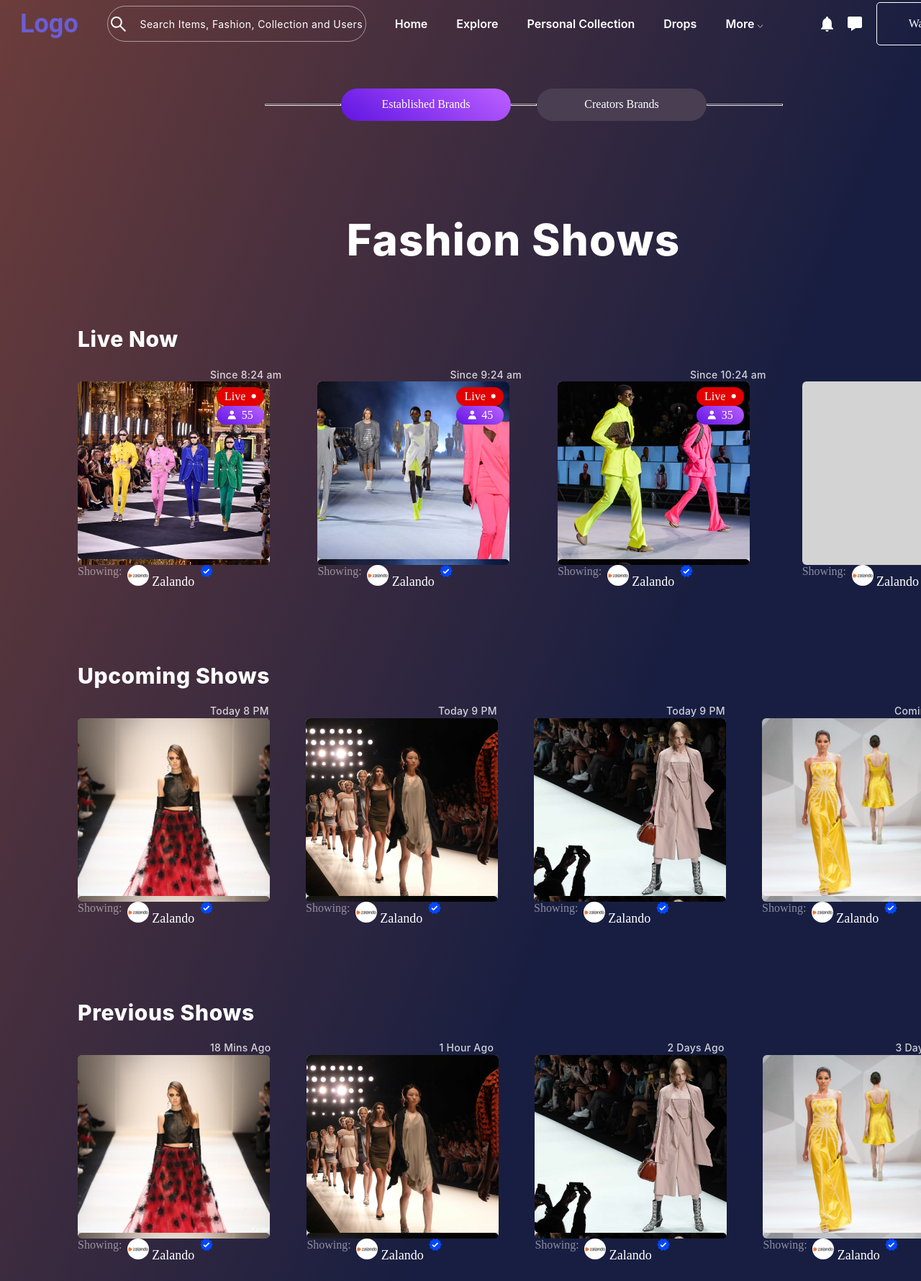
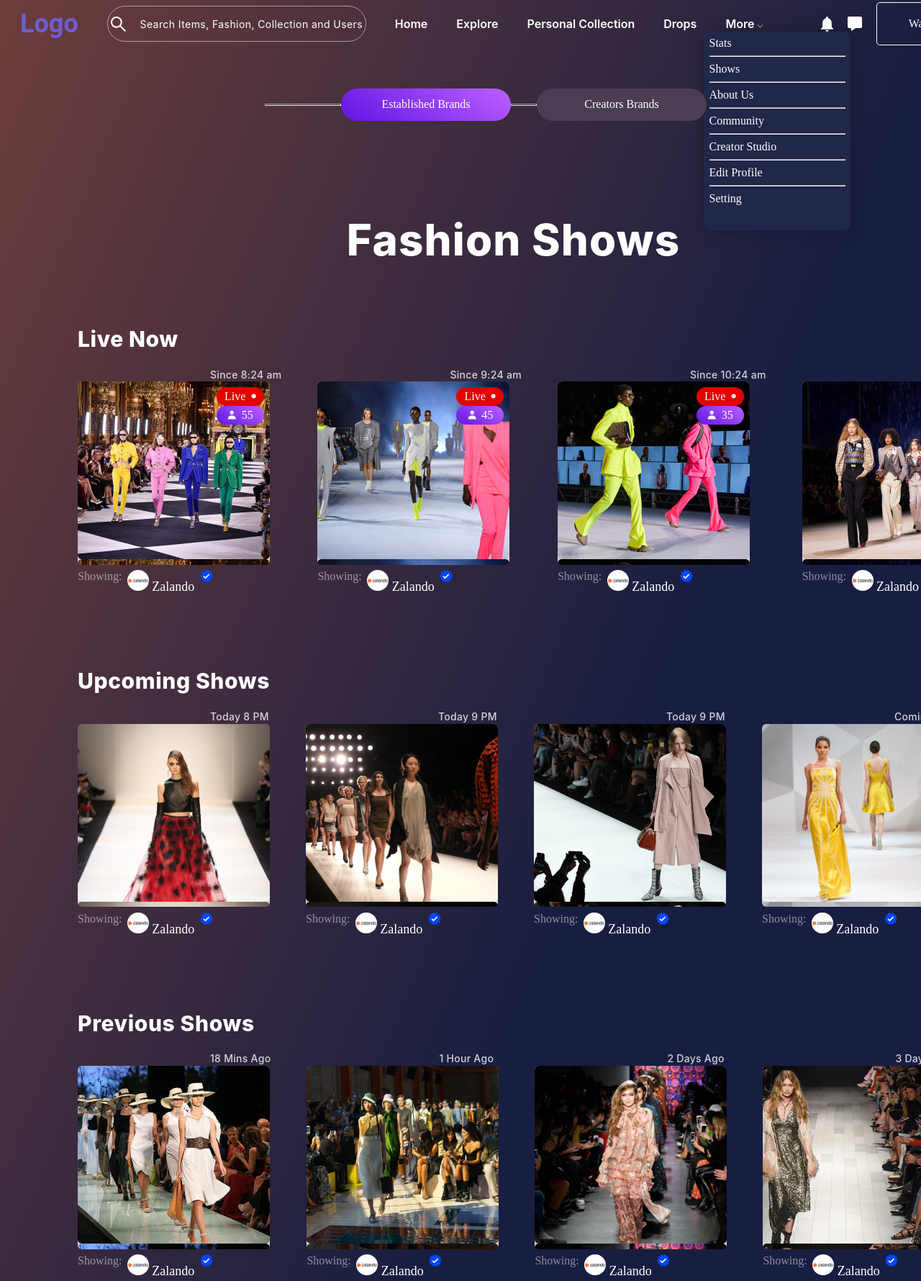
Before and after one commit to maru1009/web_assignment_2, a plain HTML site: page figma/index.html in a window 1280 px wide. Shown: the part 5-1785 px from the top of the page at 72% size. Drawn offline with Linux system fonts and the light colour scheme.

Commit message:
Add files via upload

```diff
--- a/figma/index.html
+++ b/figma/index.html
@@ -161,6 +161,7 @@
                 height: 247px;
                 flex-shrink: 0;
                 padding-top: 7.5px;
+                margin-bottom: 7.5px;
             }
             #picture-2{
                 border-radius: 6px;
@@ -169,6 +170,7 @@
                 height: 247px;
                 flex-shrink: 0;
                 padding-top: 7.5px;
+                margin-bottom: 7.5px;
             }
             #picture-3{
                 border-radius: 6px;
@@ -177,6 +179,7 @@
                 height: 247px;
                 flex-shrink: 0;
                 padding-top: 7.5px;
+                margin-bottom: 7.5px;
             }
             #picture-4{
                 border-radius: 6px;
@@ -185,6 +188,7 @@
                 height: 247px;
                 flex-shrink: 0;
                 padding-top: 7.5px;
+                margin-bottom: 7.5px;
             }
             #picture-5{
                 border-radius: 6px;
@@ -193,6 +197,7 @@
                 height: 247px;
                 flex-shrink: 0;
                 padding-top: 7.5px;
+                margin-bottom: 7.5px;
             }
             #picture-6{
                 border-radius: 6px;
@@ -201,6 +206,7 @@
                 height: 247px;
                 flex-shrink: 0;
                 padding-top: 7.5px;
+                margin-bottom: 7.5px;
             }
             #picture-7{
                 border-radius: 6px;
@@ -209,6 +215,7 @@
                 height: 247px;
                 flex-shrink: 0;
                 padding-top: 7.5px;
+                margin-bottom: 7.5px;
             }
             #picture-8{
                 border-radius: 6px;
@@ -217,6 +224,43 @@
                 height: 247px;
                 flex-shrink: 0;
                 padding-top: 7.5px;
+                margin-bottom: 7.5px;
+            }
+            #picture-9{
+                border-radius: 6px;
+                background: url("Rectangle\ 1926.png"), lightgray 50% / cover no-repeat;
+                width: 267px;
+                height: 247px;
+                flex-shrink: 0;
+                padding-top: 7.5px;
+                margin-bottom: 7.5px;
+            }
+            #picture-10{
+                border-radius: 6px;
+                background: url("Rectangle\ 1927.png"), lightgray 50% / cover no-repeat;
+                width: 267px;
+                height: 247px;
+                flex-shrink: 0;
+                padding-top: 7.5px;
+                margin-bottom: 7.5px;
+            }
+            #picture-11{
+                border-radius: 6px;
+                background: url("Rectangle\ 1928.png"), lightgray 50% / cover no-repeat;
+                width: 267px;
+                height: 247px;
+                flex-shrink: 0;
+                padding-top: 7.5px;
+                margin-bottom: 7.5px;
+            }
+            #picture-12{
+                border-radius: 6px;
+                background: url("Rectangle\ 1929.png"), lightgray 50% / cover no-repeat;
+                width: 267px;
+                height: 247px;
+                flex-shrink: 0;
+                padding-top: 7.5px;
+                margin-bottom: 7.5px;
             }
             .live{
                 display: flex;
@@ -307,7 +351,6 @@
             .introduction{
                 display: flex;
                 flex-direction: row;
-                align-content: center;
                 gap: 7.5px;
             }
             .bold{
@@ -341,6 +384,7 @@
                 height: 0.5px;
                 color: #444;
                 margin-left: -10%;
+                visibility: hidden;
             }
             li{
                 list-style: none;
@@ -404,6 +448,18 @@
                 text-align: start;
                 padding-left: 50px;
             }
+            #options{
+                color: #FFF;
+                width: 189px;
+                height: 269px;
+                flex-shrink: 0;
+                align-self: center;
+                margin: -330px 230px auto 970px;
+                padding: 7.5px 7.5px 0px 7.5px;
+                border-radius: 10px;
+                background: #212749;
+                box-shadow: 0px 0px 24px 0px rgba(0, 0, 0, 0.25);
+            }
         </style>
     </head>
     <body>
@@ -447,6 +503,7 @@
                 </div>
             </div>
             <nav>
+
                 <div id="choose">
                     <hr id="hr-1"/>
                     <div id="box-1">Established Brands</div>
@@ -455,6 +512,15 @@
                     <hr id="hr-3"/>
                 </div>
                 <div id="title">Fashion Shows</div>
+                <div id="options">
+                    Stats<br><hr>
+                    Shows<br><hr>
+                    About Us<br><hr>
+                    Community<br><hr>
+                    Creator Studio<br><hr>
+                    Edit Profile<br><hr>
+                    Setting
+                </div>
             </nav>
         </header>
         <div id="main">
@@ -608,7 +674,7 @@
                 <div class="mor">
                     <div class="nuur">
                         <div class="date">18 Mins Ago</div>
-                        <div id="picture-5"></div>
+                        <div id="picture-9"></div>
                         <div class="introduction">
                             <div class="name">Showing: </div>
                             <div class="bold"><img class="zalando" src="aiony-haust-3TLl_97HNJo-unsplash (1) 1.png"/> Zalando </div>
@@ -623,7 +689,7 @@
 
                     <div class="nuur">
                         <div class="date">1 Hour Ago</div>
-                        <div id="picture-6"></div>
+                        <div id="picture-10"></div>
                         <div class="introduction">
                             <div class="name">Showing: </div>
                             <div class="bold"><img class="zalando" src="aiony-haust-3TLl_97HNJo-unsplash (1) 1.png"/> Zalando </div>
@@ -638,7 +704,7 @@
 
                     <div class="nuur">
                         <div class="date">2 Days Ago</div>
-                        <div id="picture-7"></div>
+                        <div id="picture-11"></div>
                         <div class="introduction">
                             <div class="name">Showing: </div>
                             <div class="bold"><img class="zalando" src="aiony-haust-3TLl_97HNJo-unsplash (1) 1.png"/> Zalando </div>
@@ -653,7 +719,7 @@
 
                     <div class="nuur">
                         <div class="date">3 Days Ago</div>
-                        <div id="picture-8"></div>
+                        <div id="picture-12"></div>
                         <div class="introduction">
                             <div class="name">Showing: </div>
                             <div class="bold"><img class="zalando" src="aiony-haust-3TLl_97HNJo-unsplash (1) 1.png"/> Zalando </div>
```
Also changed, not shown: figma/Rectangle 1921.png (added), figma/Rectangle 1926.png (added), figma/Rectangle 1927.png (added), figma/Rectangle 1928.png (added), figma/Rectangle 1929.png (added).
